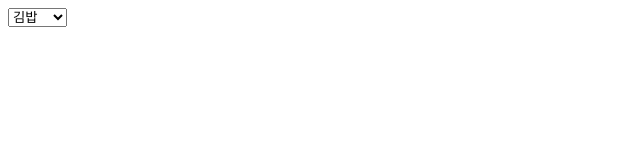
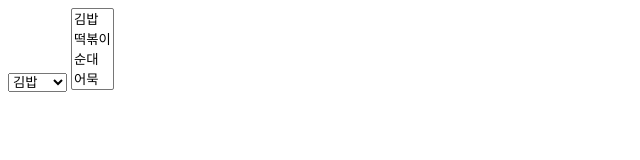
Before and after one commit to leehj0402/html-project, a plain HTML site: page body2.html in a window 1280 px wide. Shown: the whole page, without its empty margins (0-640 px from the left). Drawn offline with Linux system fonts and the light colour scheme.

Commit message:
Add files via upload

```diff
--- a/body2.html
+++ b/body2.html
@@ -6,3 +6,14 @@
         <option>어묵</option>
     </select>
 </body>
+
+
+
+<body>
+    <select multiple="multiple">
+        <option>김밥</option>
+        <option>떡볶이</option>
+        <option>순대</option>
+        <option>어묵</option>
+    </select>
+</body>
```
